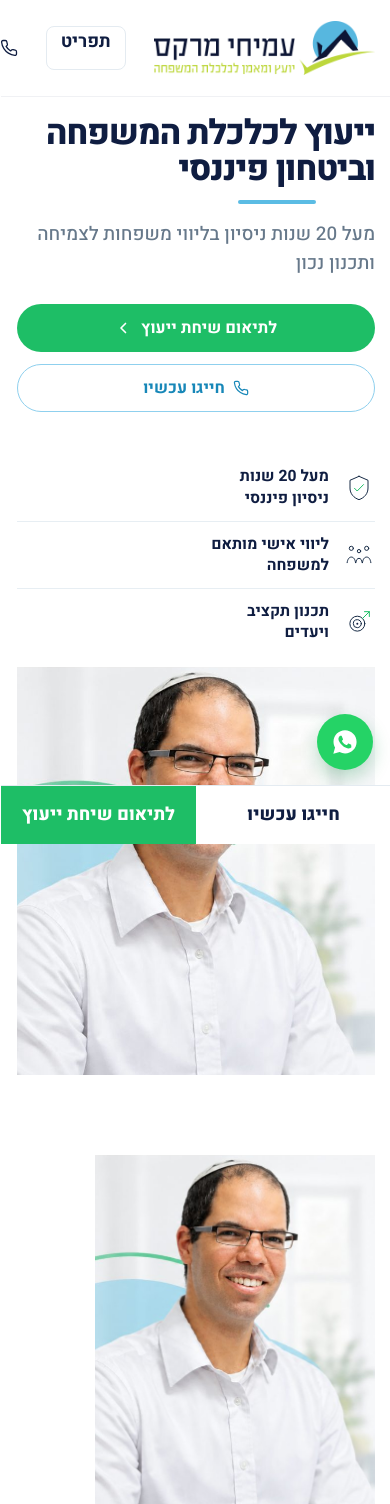
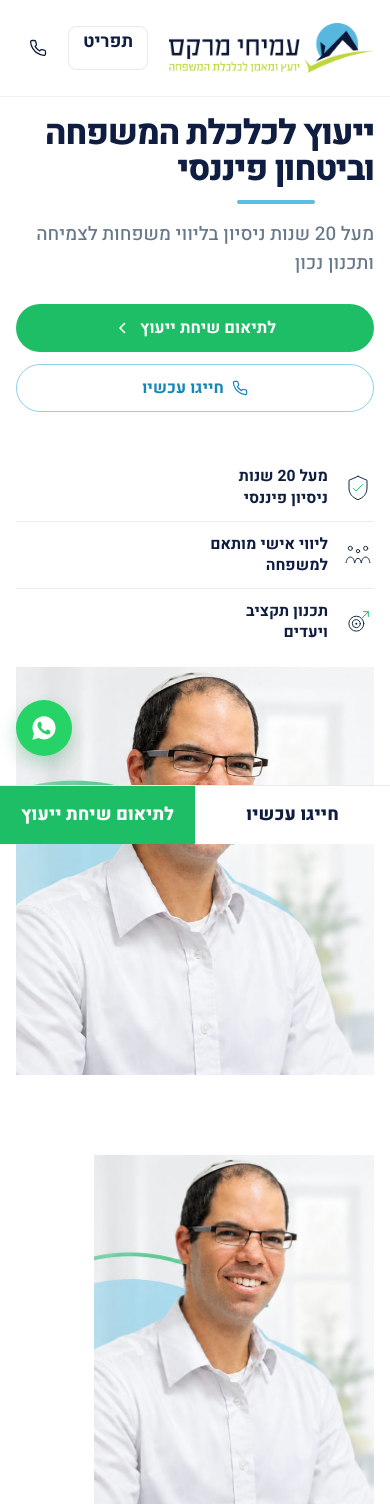
Before and after one commit to botmoar/Grok, a WordPress theme: template amichai-marx-wp/wp-content/themes/amichai-marx/front-page.php in a window 390 px wide. Shown: the top 1504 px of the page. Run offline with PHP 8.4 and a stand-in for WordPress, Linux system fonts and the light colour scheme; the site name, menu and one post (Sample post) are stand-ins, and other content is empty; some libraries are stand-ins or nearby versions.

Commit message:
Clear the mobile WhatsApp button from contact actions.
Raise the floating button above the sticky bar, keep the email on one line, and give the header phone icon a 44px target that stays on screen.

Co-authored-by: botmoar <botmoar@users.noreply.github.com>

```diff
--- a/amichai-marx-wp/wp-content/themes/amichai-marx/assets/css/main.css
+++ b/amichai-marx-wp/wp-content/themes/amichai-marx/assets/css/main.css
@@ -428,6 +428,8 @@ p { margin: 0 0 1rem; }
 }
 .am-cta-band h2 { color: #fff; margin: 0 0 6px; font-size: 1.8rem; }
 .am-cta-band p { margin: 0; color: rgba(255,255,255,.82); }
+.am-cta-meta { display: flex; flex-wrap: wrap; gap: 4px 12px; align-items: baseline; }
+.am-email { white-space: nowrap; direction: ltr; unicode-bidi: isolate; }
 
 .am-page { padding: 56px 0 88px; }
 .am-quiet { margin: 0 0 6px; color: var(--muted); font-weight: 700; letter-spacing: 0.08em; }
@@ -631,7 +633,9 @@ p { margin: 0 0 1rem; }
   .am-portrait { width: min(100%, 460px); margin-inline: auto; }
   .am-about-photo { max-width: 280px; }
   .am-cta-band { flex-direction: column; align-items: flex-start; padding: 28px 22px; }
-  .am-nav-toggle { display: inline-flex; }
+  .am-header-inner { gap: 8px; }
+  .am-logo { flex: 1 1 auto; min-width: 0; }
+  .am-nav-toggle { display: inline-flex; flex: 0 0 auto; }
   .am-nav {
     display: none;
     position: absolute;
@@ -645,10 +649,35 @@ p { margin: 0 0 1rem; }
   .am-menu { flex-direction: column; gap: 0; }
   .am-menu a { display: flex; align-items: center; min-height: 44px; }
   .am-header-phone-num { display: none; }
-  .am-logo img { height: 54px; }
-  .am-mobile-cta { display: flex; }
-  .am-whatsapp { bottom: 74px; }
-  body { padding-bottom: 64px; }
+  .am-header-phone {
+    flex: 0 0 44px;
+    width: 44px;
+    height: 44px;
+    min-width: 44px;
+    min-height: 44px;
+    padding: 0;
+    box-sizing: border-box;
+    justify-content: center;
+  }
+  .am-logo img { height: 50px; max-width: 100%; width: auto; }
+  .am-mobile-cta {
+    display: flex;
+    padding-bottom: env(safe-area-inset-bottom, 0px);
+  }
+  .am-whatsapp {
+    right: auto;
+    left: 16px;
+    bottom: calc(88px + env(safe-area-inset-bottom, 0px));
+    z-index: 45;
+  }
+  body { padding-bottom: calc(176px + env(safe-area-inset-bottom, 0px)); }
+  html { scroll-padding-bottom: calc(176px + env(safe-area-inset-bottom, 0px)); }
+  .am-form textarea,
+  .am-form input,
+  .am-cta-band .am-btn { scroll-margin-bottom: 188px; }
+  .am-cta-band .am-actions { width: 100%; padding-left: 76px; box-sizing: border-box; }
+  .am-page .am-form { padding-left: 76px; box-sizing: border-box; }
+  .am-band-last { padding-bottom: 8px; }
 }
 @media (max-width: 640px) {
   .am-wrap { width: min(var(--max), calc(100% - 32px)); }
@@ -664,6 +693,7 @@ p { margin: 0 0 1rem; }
   .am-trust svg { margin: 0; width: 32px; height: 32px; }
   .am-actions .am-btn { width: 100%; }
   .am-hero h1 { font-size: 2.15rem; }
+  .am-cta-band .am-email { font-size: 0.95rem; }
   .fbc-row { grid-template-columns: 1fr; }
   .am-footer-base { flex-direction: column; align-items: flex-start; }
   .am-letters { padding: 56px 0 48px; }
--- a/amichai-marx-wp/wp-content/themes/amichai-marx/front-page.php
+++ b/amichai-marx-wp/wp-content/themes/amichai-marx/front-page.php
@@ -134,7 +134,7 @@ get_header();
       <div class="am-cta-band">
         <div>
           <h2>שיחת היכרות, בלי התחייבות</h2>
-          <p>054-2372417 · marx@amichai-marx.co.il · תל מנשה 11, חיננית</p>
+          <p class="am-cta-meta"><span>054-2372417</span><span class="am-email" dir="ltr">marx@amichai-marx.co.il</span><span>תל מנשה 11, חיננית</span></p>
         </div>
         <div class="am-actions">
           <a class="am-btn am-btn-primary" href="<?php echo esc_url(home_url('/צור-קשר/')); ?>">לתיאום שיחת ייעוץ</a>
```
